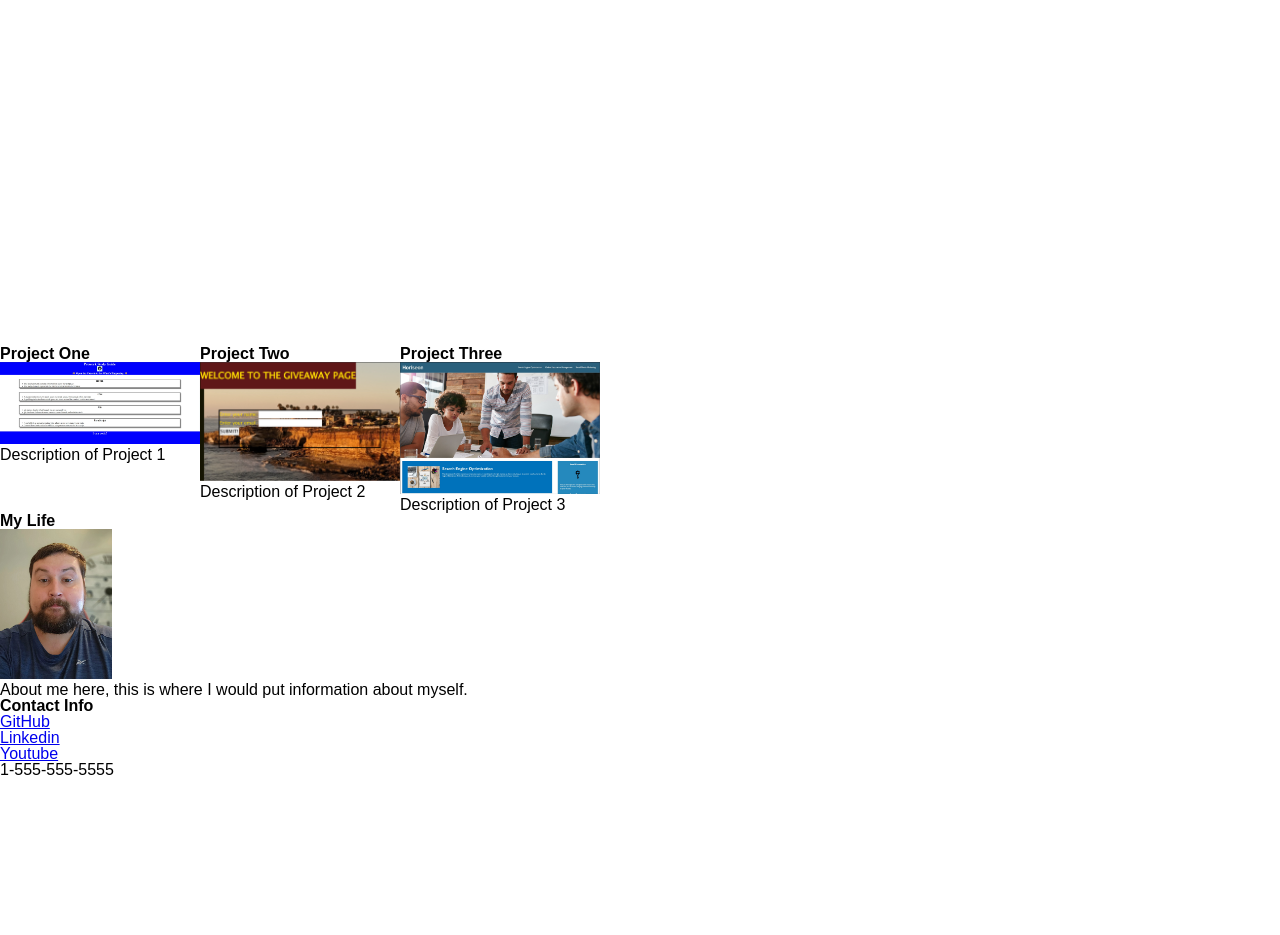
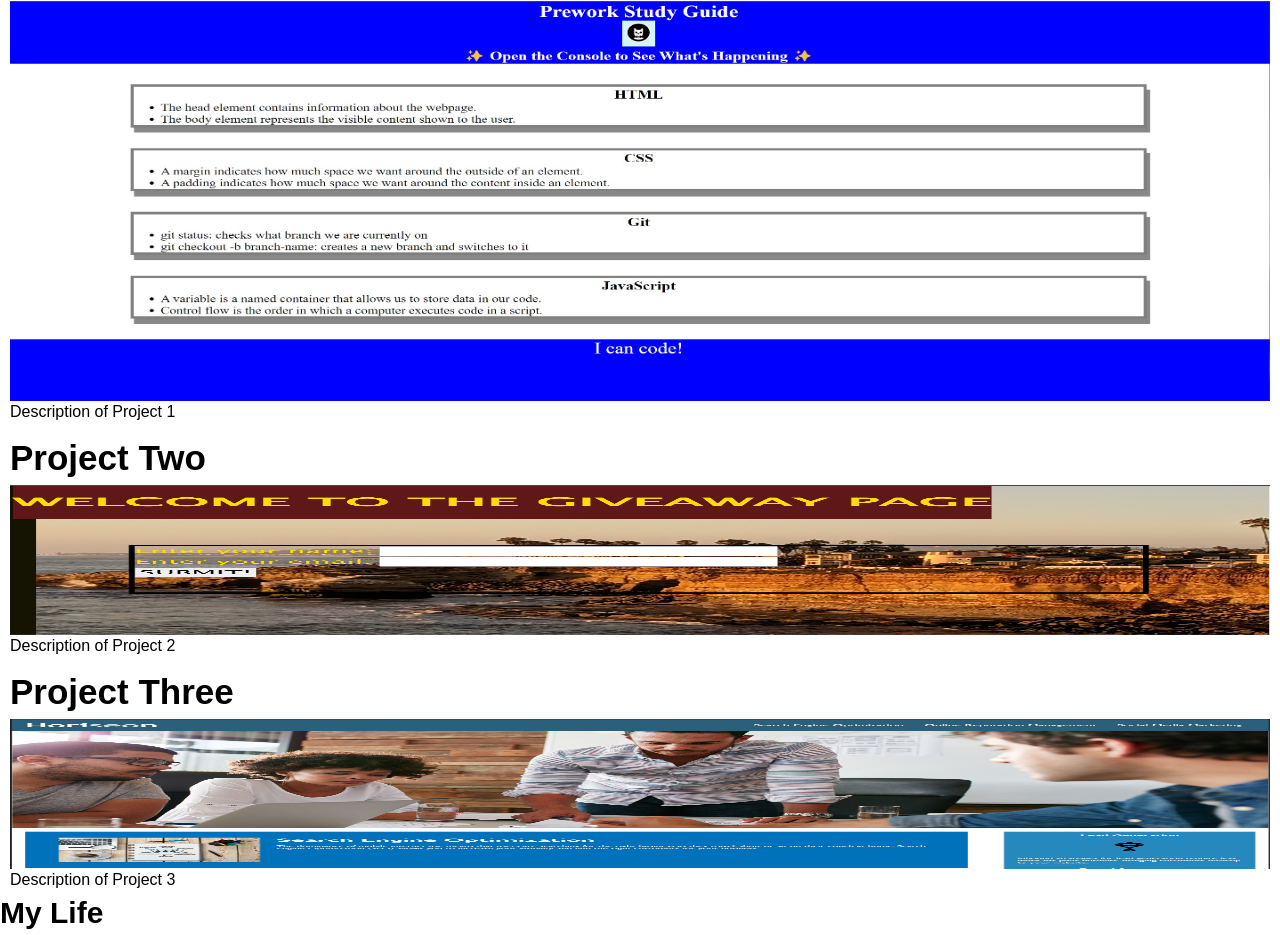
Before and after one commit to JEmmert10/SMU-Module-02-Challenge-Portfolio, a plain HTML site: page index.html in a window 1280 px wide. Shown: the part 653-1588 px from the top of the page. Before the commit the page ends 1431 px from the top, so only its background shows below. Drawn offline with Linux system fonts and the light colour scheme.

Commit message:
Finish css

```diff
--- a/Assets/Css/reset.css
+++ b/Assets/Css/reset.css
@@ -2,11 +2,6 @@
     margin: 0;
     padding: 0;
     box-sizing: border-box;
-  }
-
-  img {
-    max-width: 200px;
-    max-height: 150px;
   }
 
   html {
--- a/Assets/Css/style.css
+++ b/Assets/Css/style.css
@@ -10,6 +10,8 @@
     flex-direction: column;
     min-height: 100vh;
     justify-content: flex-start;
+    width: 100%;
+    min-width:100vh;
   }
 
   header {
@@ -26,11 +28,9 @@
   nav {
     display: flex;
     justify-content: flex-end;
-
   }
 
   nav a {
-    color: var(--dark-blue);
     padding: 14px 20px;
     text-decoration: none;
     display: inline-block;
@@ -42,14 +42,82 @@
 }
 
 Figure {
-    height: 800px;
+    display: flex;
+    min-height: 50vh;
     width: 100%;
     margin-bottom: 25px;
-    background-size: cover;
     background-position: center;
 }
 
 main {
+    flex-direction: column;
     display: flex;
     flex-wrap: wrap;
+    justify-content: space-evenly;
+ }
+
+  h2 {
+    font-size: 35px;
+    margin-bottom: 10px;
   }
+
+main section {
+  padding: 10px;
+}
+
+.Project1 {
+  width: 100%;
+  height: 400px;
+}
+
+main section img {
+  width: 100%;
+  height: 150px;
+  }
+
+aside {
+  flex-direction: column;
+  display: flex;
+  flex-wrap: wrap;
+}
+
+h3 {
+  font-size: 30px;
+  margin-bottom: 10px;
+}
+
+aside article img {
+  max-width: 200px;
+  max-height: 150px;
+}
+
+footer {
+  padding: 20px;
+  text-align: center;
+  background: #13293d;
+  color: #fff;
+  margin-top: auto;
+}
+
+footer a {
+  padding: 14px 20px;
+  text-decoration: none;
+  display: inline-block;
+  color: #fff;
+}
+
+footer ul li {
+  display: inline-block;
+  margin-left: 25px;
+}
+
+footer section p {
+  text-align: start;
+}
+
+@media screen and (max-width: 768px) {
+  main, figure,
+  nav, aside, footer {
+    flex-direction: column;
+  }
+}
--- a/index.html
+++ b/index.html
@@ -27,7 +27,7 @@
     <Main>
         <section id="My projects">
             <h2>Project One</h2>
-            <p><a href="https://jemmert10.github.io/prework-study-guide/"><img src="Assets\Images\Project-01.jpg" alt="Image of, project one. Click on image to open URL" ></a></p>
+            <p><a href="https://jemmert10.github.io/prework-study-guide/"><img class="Project1" src="Assets\Images\Project-01.jpg" alt="Image of, project one. Click on image to open URL" ></a></p>
             <article>
                 <p>
                     Description of Project 1
@@ -66,7 +66,7 @@
 
     <Footer>
         <section id="Contact info">
-            <h3>Contact Info</H3>
+            <h3>Contact Info</h3>
             <ul>
                 <li><a href="https://github.com/">GitHub</a></li>
                 <li><a href="https://www.linkedin.com/">Linkedin</a></li>
```
